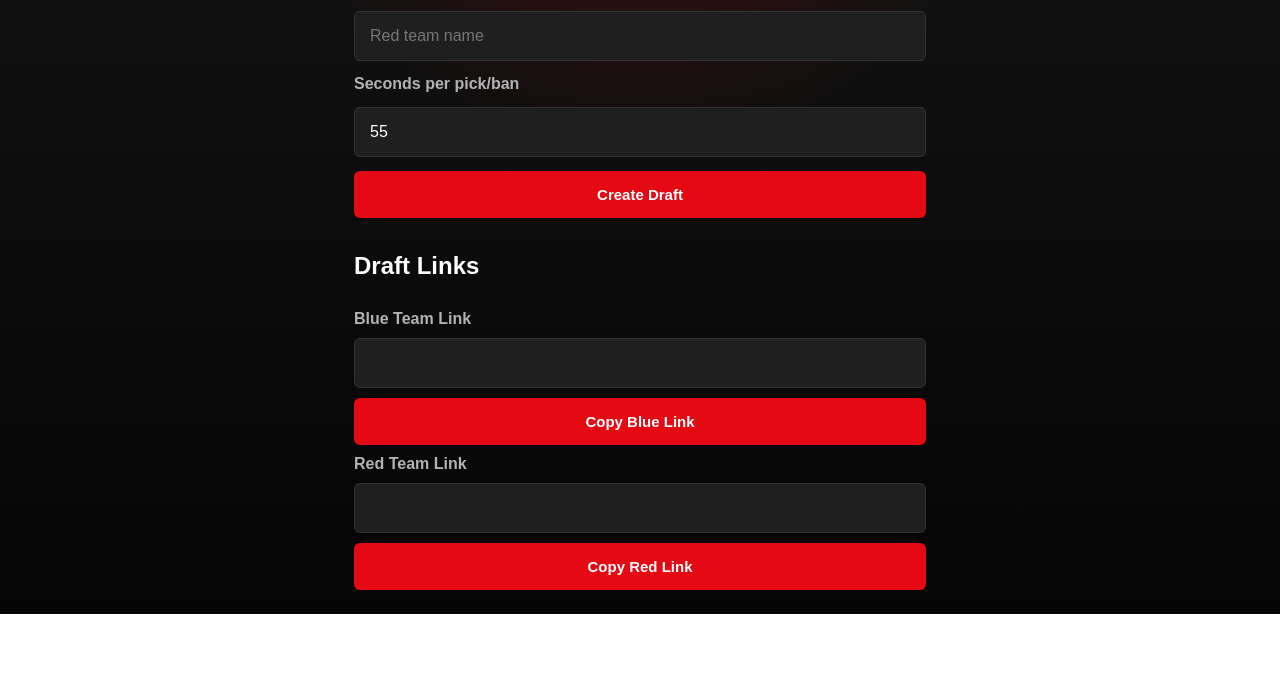
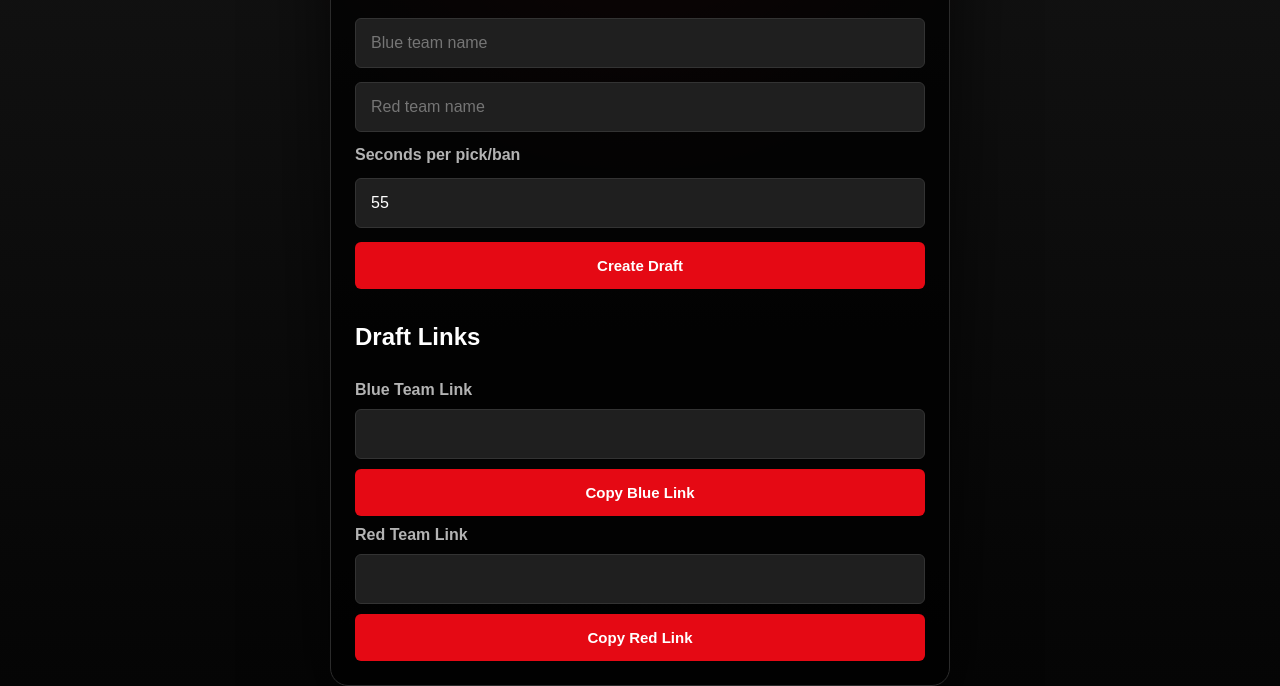
Before and after one commit to nikkkkkkkkk-bit/leaguedraftforthebois, a website: page public/index.html in a window 1280 px wide. Shown: the part 203-889 px from the top of the page. Before the commit the page ends 817 px from the top, so only its background shows below. Drawn offline with Linux system fonts and the light colour scheme.

Commit message:
style.css

```diff
--- a/public/style.css
+++ b/public/style.css
@@ -53,7 +53,7 @@ main {
 
 /* SETUP PAGE */
 
-.netflix-panel {
+.setup-panel {
   margin-top: 70px;
   background: rgba(0, 0, 0, 0.78);
   border: 1px solid #2b2b2b;
```
